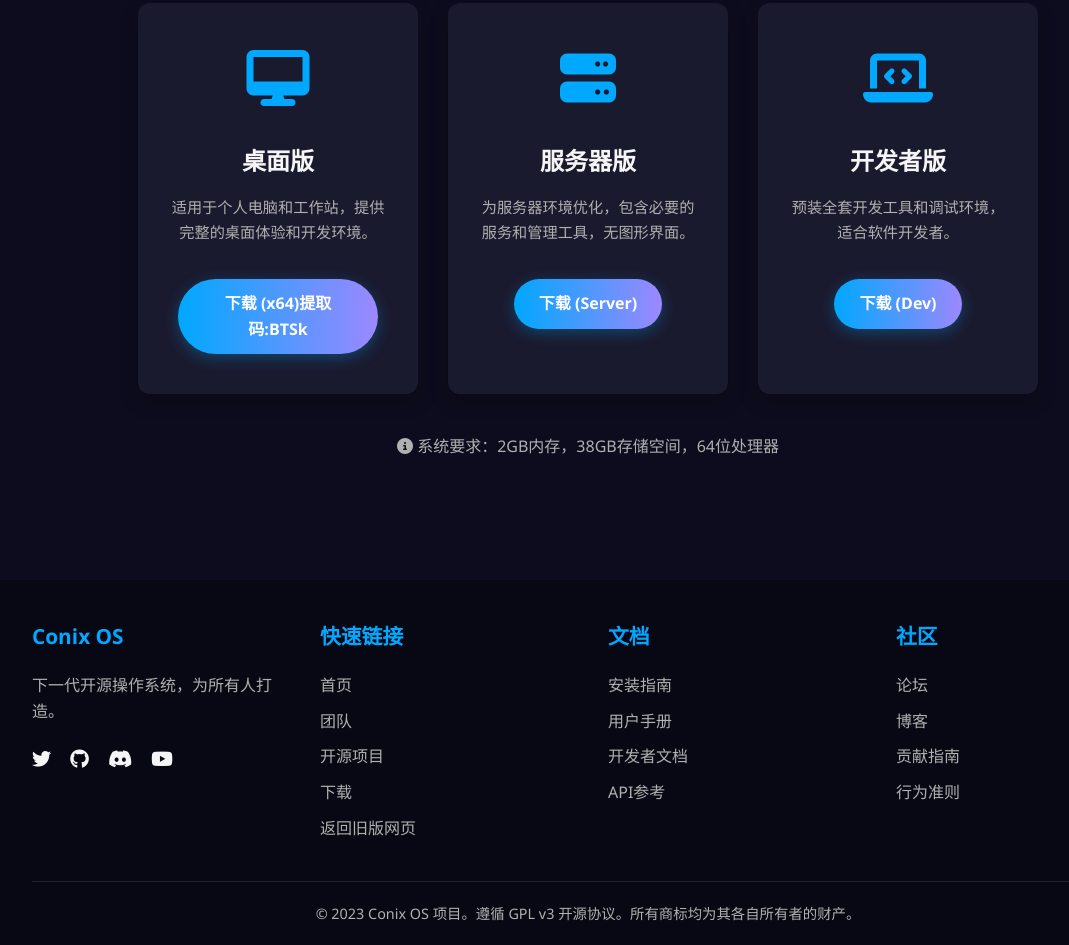
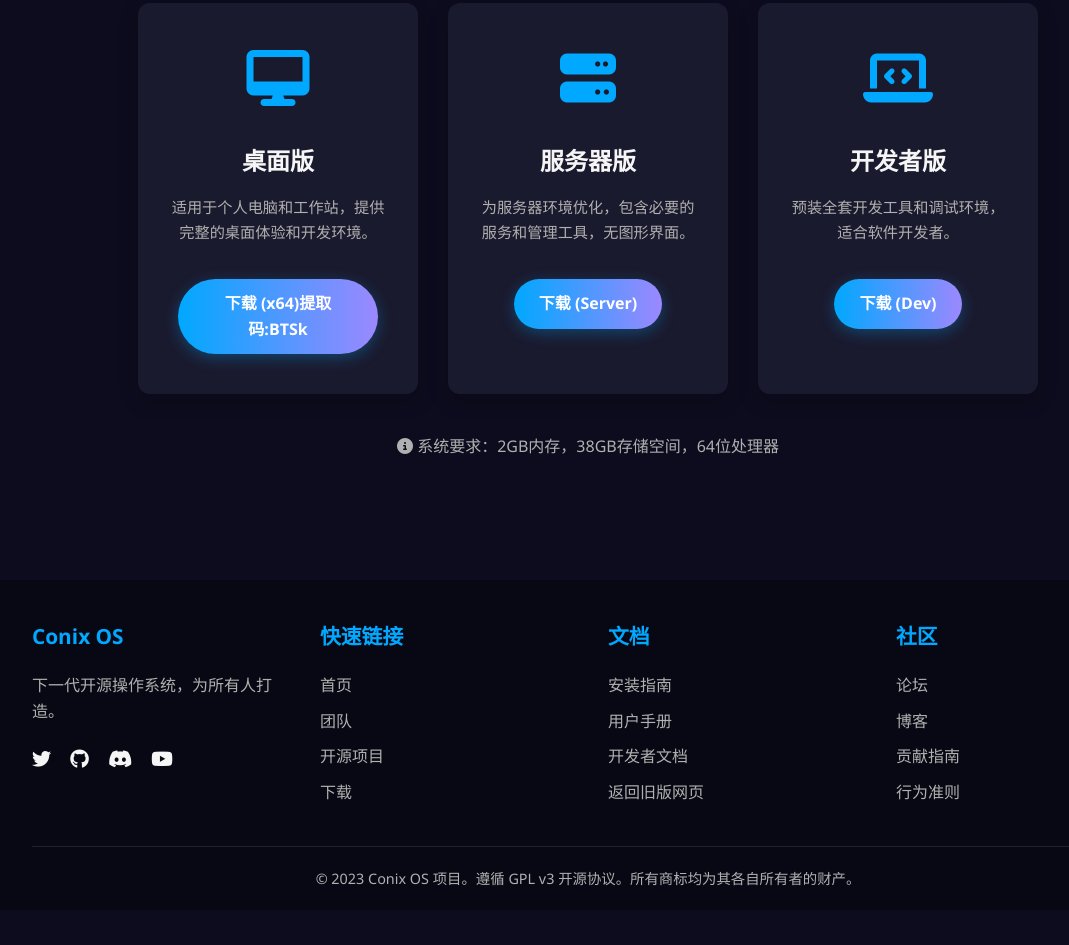
Before and after one commit to ConixOS/ConixOS.github.io, a plain HTML site: page index2.html in a window 1280 px wide. Shown: the part 3215-4160 px from the top of the page, without its empty margins (52-1121 px from the left). After the commit the page ends 4125 px from the top, so only its background shows below. Drawn offline with Linux system fonts and the light colour scheme.

Commit message:
Add files via upload

```diff
--- a/index2.html
+++ b/index2.html
@@ -735,7 +735,6 @@
                         <li><a href="#team">团队</a></li>
                         <li><a href="#github">开源项目</a></li>
                         <li><a href="#download">下载</a></li>
-                        <li><a href="index.html">返回旧版网页</a></li>
                     </ul>
                 </div>
 
@@ -745,7 +744,7 @@
                         <li><a href="wu.html">安装指南</a></li>
                         <li><a href="wu.html">用户手册</a></li>
                         <li><a href="wu.html">开发者文档</a></li>
-                        <li><a href="wu.html">API参考</a></li>
+                        <li><a href="index.html">返回旧版网页</a></li>
                     </ul>
                 </div>
 
```
